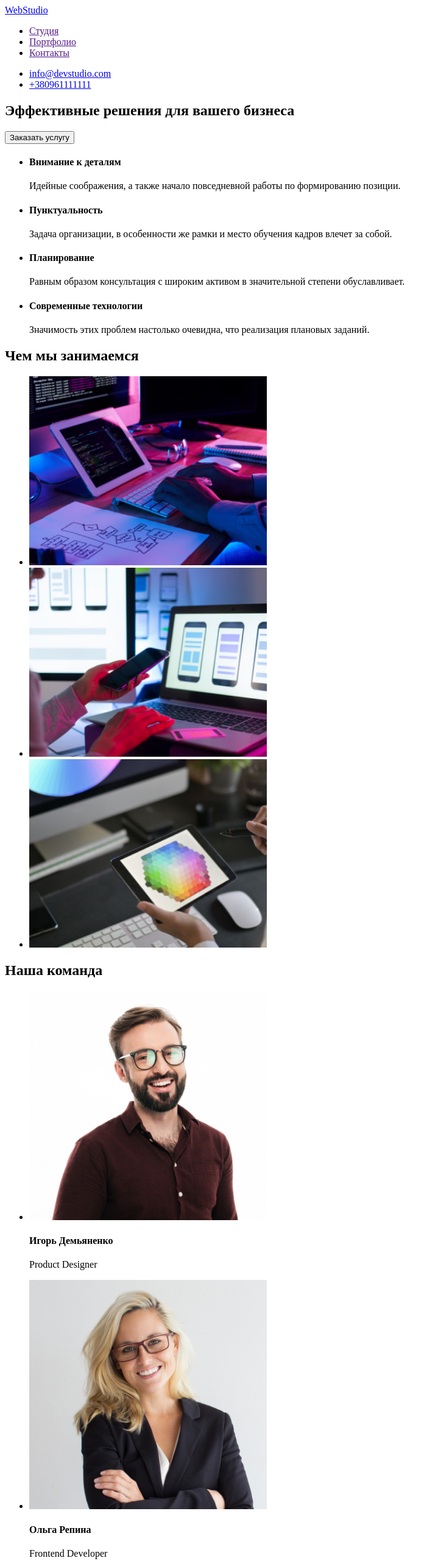
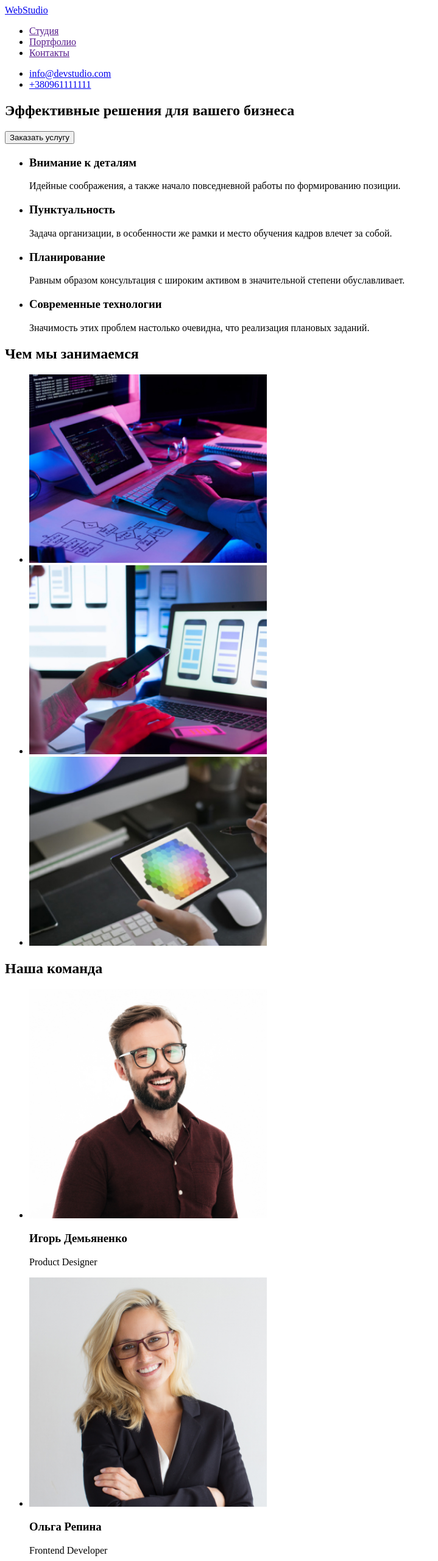
Before and after one commit to TetianaShylo/goit-markup-hw-012, a plain HTML site: page index.html in a window 1280 px wide. Shown: the top 2560 px of the page at 61% size, without its empty margins (0-719 px from the left). Drawn offline with Linux system fonts and the light colour scheme.

Commit message:
update index.html

```diff
--- a/index.html
+++ b/index.html
@@ -1,10 +1,11 @@
 <!DOCTYPE html>
-<html lang="en">
+<html lang="ru">
 <head>
     <meta charset="UTF-8">
     <meta http-equiv="X-UA-Compatible" content="IE=edge">
     <meta name="viewport" content="width=device-width, initial-scale=1.0">
     <title>document</title>
+    <link rel="stylesheet" href="./css/styles.css" />
 </head>
 <body>
     <header>
@@ -27,21 +28,22 @@
             <button type="button">Заказать услугу</button>
         </section>
         <section>
+            <h2><!--Наши приимущества--></h2>
             <ul>
                 <li>
-                    <h4>Внимание к деталям</h4>
+                    <h3>Внимание к деталям</h3>
                     <p>Идейные соображения, а также начало повседневной работы по формированию позиции.</p>
                 </li>
                 <li>
-                    <h4>Пунктуальность</h4>
+                    <h3>Пунктуальность</h3>
                     <p>Задача организации, в особенности же рамки и место обучения кадров влечет за собой.</p>
                 </li>
                 <li>
-                    <h4>Планирование</h4>
+                    <h3>Планирование</h3>
                     <p>Равным образом консультация с широким активом в значительной степени обуславливает.</p>
                 </li>
                 <li>
-                    <h4>Современные технологии</h4>
+                    <h3>Современные технологии</h3>
                     <p>Значимость этих проблем настолько очевидна, что реализация плановых заданий.</p>
                 </li>
             </ul>
@@ -65,22 +67,22 @@
             <ul>
                 <li>
                     <img src="./images/d.jpg" width="390" alt="photo">
-                    <h4>Игорь Демьяненко</h4>
+                    <h3>Игорь Демьяненко</h3>
                     <p>Product Designer</p>
                 </li>
                 <li>
                     <img src="./images/e.jpg" width="390" alt="photo">
-                    <h4>Ольга Репина</h4>
+                    <h3>Ольга Репина</h3>
                     <p>Frontend Developer</p>
                 </li>
                 <li>
                     <img src="./images/f.jpg" width="390" alt="photo">
-                    <h4>Николай Тарасов</h4>
+                    <h3>Николай Тарасов</h3>
                     <p>Marketing</p>
                 </li>
                 <li>
                     <img src="./images/g.jpg" width="390" alt="photo">
-                    <h4>Михаил Ермаков</h4>
+                    <h3>Михаил Ермаков</h3>
                     <p>UI Designer</p>
                 </li>
             </ul>
```
Also changed, not shown: css/styles.css (added).
